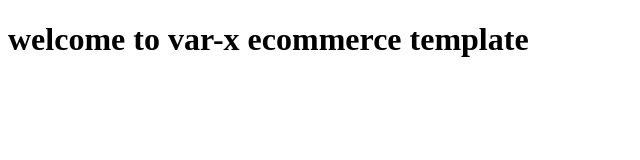
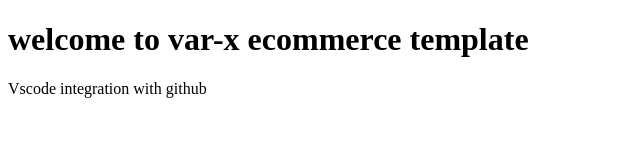
Before and after one commit to ruhulaminmolla2013/var-x, a website: page index.html in a window 1280 px wide. Shown: the whole page, without its empty margins (0-640 px from the left). Drawn offline with Linux system fonts and the light colour scheme.

Commit message:
Vs code integration with github:

```diff
--- a/index.html
+++ b/index.html
@@ -8,5 +8,6 @@
   </head>
   <body>
     <h1>welcome to var-x ecommerce template</h1>
+    <p>Vscode integration with github</p>
   </body>
 </html>
```
